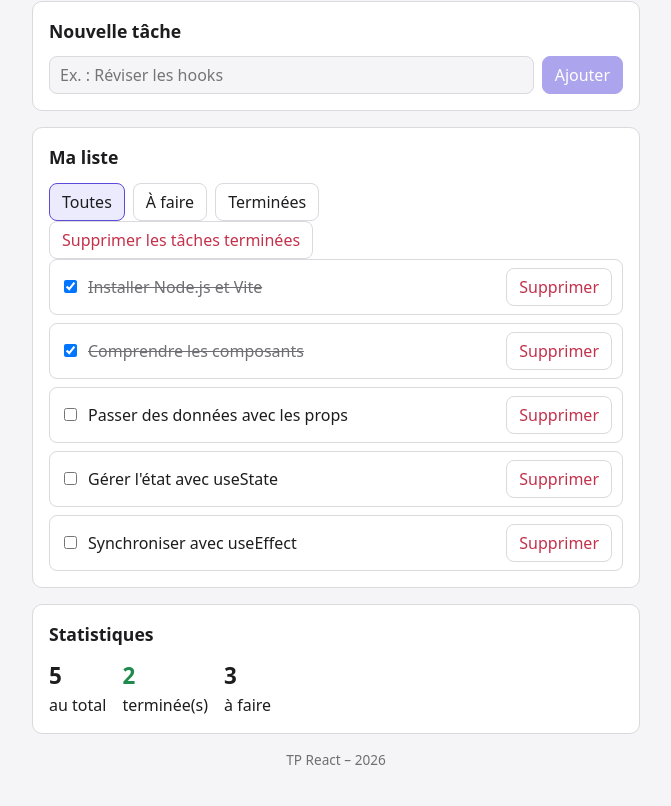
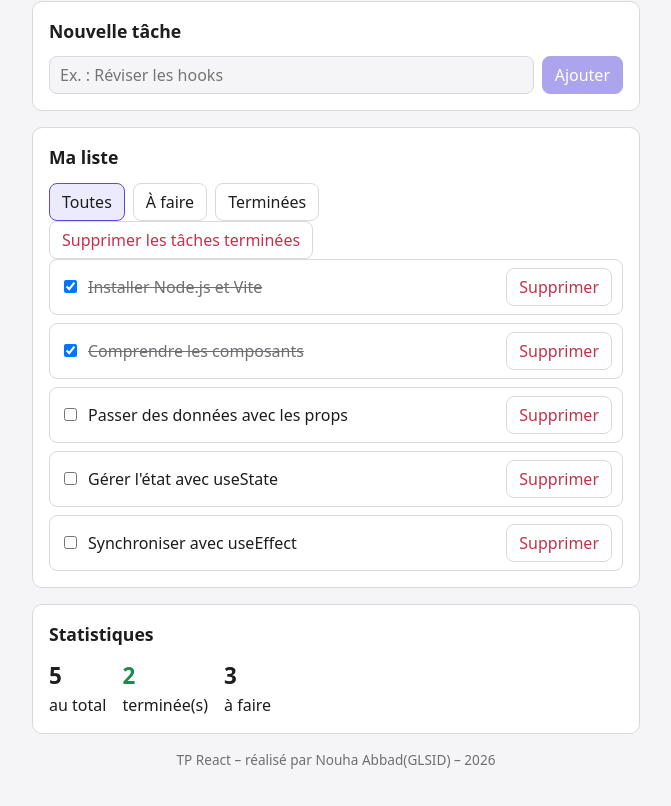
Before and after one commit to abbadnouha8-cloud/tp-react-taches, a React (Vite) app in the folder mes-taches/: page / in a window 1280 px wide. Shown: the part 440-1246 px from the top of the page, without its empty margins (304-975 px from the left). Built offline with nearby package versions, Linux system fonts and the light colour scheme.

Commit message:
Mise à jour du nom dans le pied de page

```diff
--- a/mes-taches/src/components/Pied.jsx
+++ b/mes-taches/src/components/Pied.jsx
@@ -1,7 +1,7 @@
 const ANNEE = new Date().getFullYear()
 
 function Pied() {
-  return <footer className="pied">TP React – {ANNEE}</footer>
+  return <footer className="pied">TP React – réalisé par Nouha Abbad(GLSID) – 2026</footer>
 }
 
 export default Pied
```
